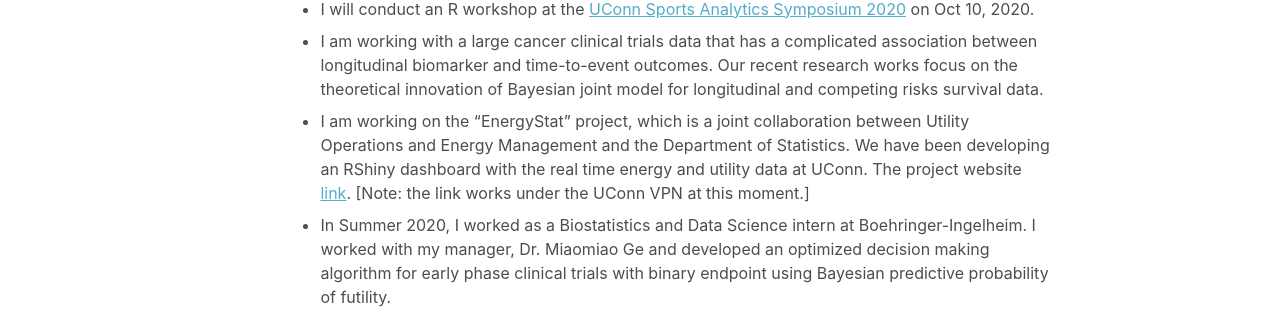
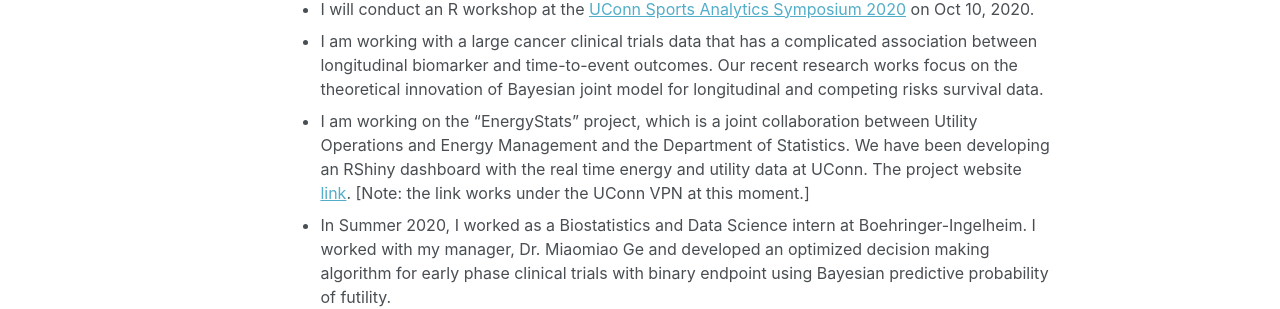
Before and after one commit to mdtuhinsheikh/mdtuhinsheikh.github.io, a Jekyll site: the page built from _pages/about.md, in a window 1280 px wide and 1117 px high. Shown: the part 568-877 px from the top of the window. Built offline with Jekyll 4.4.1, drawn with Linux system fonts in a browser that asks for light colours.

Commit message:
Update about.md

```diff
--- a/_pages/about.md
+++ b/_pages/about.md
@@ -21,6 +21,6 @@ My research works broadly focus on competing risks survival data analysis, longi
 ## Recent Developments/News
 * I will conduct an R workshop at the [UConn Sports Analytics Symposium 2020](https://statds.org/events/ucsas2020/workshops.html) on Oct 10, 2020.
 * I am working with a large cancer clinical trials data that has a complicated association between longitudinal biomarker and time-to-event outcomes. Our recent research works focus on the theoretical innovation of Bayesian joint model for longitudinal and competing risks survival data.
-* I am working on the "EnergyStat" project, which is a joint collaboration between Utility Operations and Energy Management and the Department of Statistics. We have been developing an RShiny dashboard with the real time energy and utility data at UConn. The project website [link](http://energystats.fo.uconn.edu:9999/). [Note: the link works under the UConn VPN at this moment.]
+* I am working on the "EnergyStats" project, which is a joint collaboration between Utility Operations and Energy Management and the Department of Statistics. We have been developing an RShiny dashboard with the real time energy and utility data at UConn. The project website [link](http://energystats.fo.uconn.edu:9999/). [Note: the link works under the UConn VPN at this moment.]
 * In Summer 2020, I worked as a Biostatistics and Data Science intern at Boehringer-Ingelheim. I worked with my manager, Dr. Miaomiao Ge and developed an optimized decision making algorithm for early phase clinical trials with binary endpoint using Bayesian predictive probability of futility.
 * In 2019, I received "Outstanding Teaching Award (with a scholarship)" at the Department of Statistics, UConn.
```
